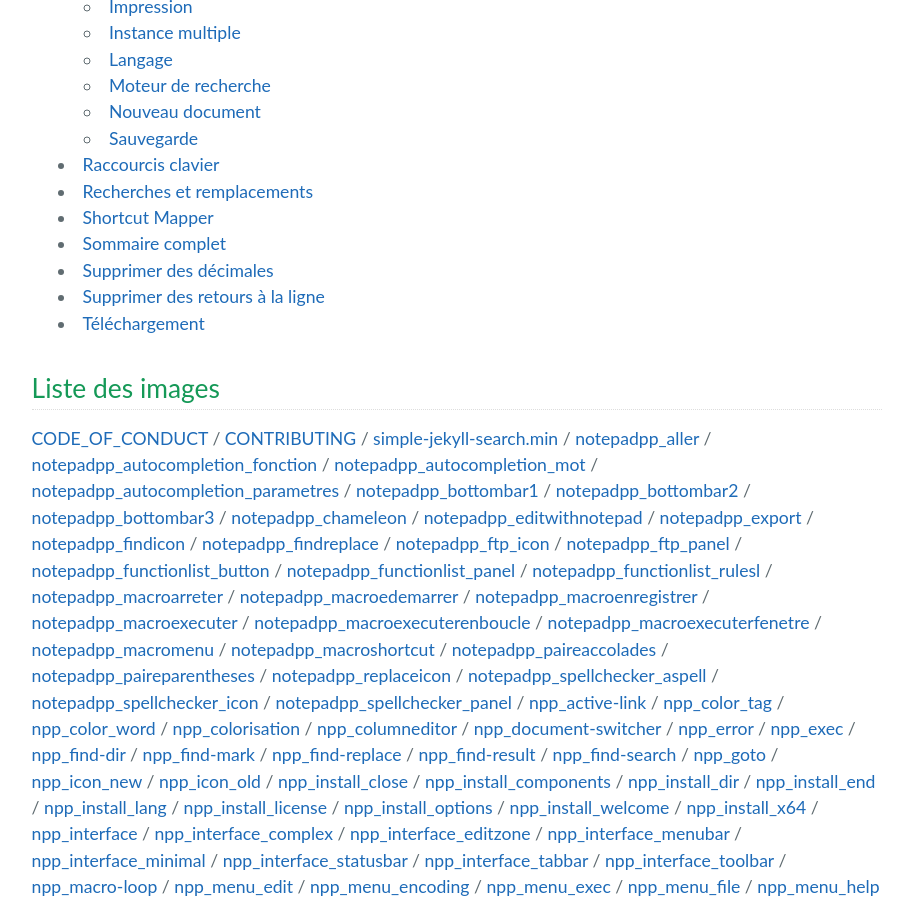
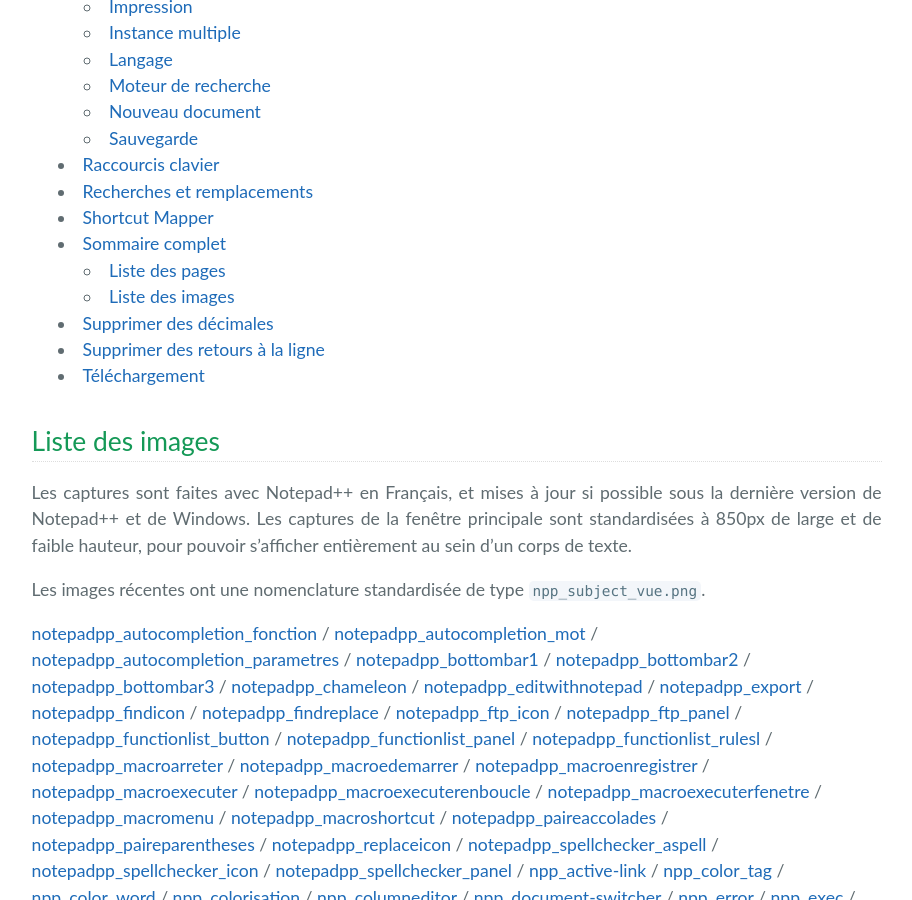
Before and after one commit to popnikos/nppmanuel, a Jekyll site: the page built from _pages/sommaire-complet.md, in a window 1280 px wide and 900 px high, scrolled down 1463 px. Shown: the whole window, without its empty margins (58-970 px from the left). Built offline with Jekyll 4.4.1, drawn with Linux system fonts in a browser that asks for light colours.

Commit message:
shortcodes system instead of dedicated layouts, images only in imageslist, imageslist paragraph

```diff
--- a/_config.yml
+++ b/_config.yml
@@ -21,6 +21,12 @@ sass:
     sass_dir: _theme/_sass
     style: compressed
 
+defaults:
+  - scope:
+      path: images
+    values:
+      image: true
+
 plugins:
   - jekyll-readme-index
   - jekyll-github-metadata
--- a/_pages/sommaire-complet.md
+++ b/_pages/sommaire-complet.md
@@ -1,7 +1,18 @@
 ---
-layout: sommaire-complet
+layout: default
 title: Sommaire complet
-subtitles:
-    pages: Liste des pages
-    images: Liste des images
+pageslist: true
+imageslist: true
 ---
+
+## Liste des pages
+
+<!-- pageslist -->
+
+## Liste des images
+
+Les captures sont faites avec Notepad++ en Français, et mises à jour si possible sous la dernière version de Notepad++ et de Windows. Les captures de la fenêtre principale sont standardisées à 850px de large et de faible hauteur, pour pouvoir s'afficher entièrement au sein d'un corps de texte.
+
+Les images récentes ont une nomenclature standardisée de type `npp_subject_vue.png`.
+
+<!-- imageslist -->
--- /dev/null
+++ b/_theme/_includes/shortcodify.html
@@ -0,0 +1,41 @@
+{% assign output = include.content %}
+
+{% if page.pluginlist %}
+    {% capture pluginlist %}
+    <table>
+        <tr class="center">
+            <th>{{ page.pluginlist.texts.plug }}</th>
+            <th>{{ page.pluginlist.texts.desc }}</th>
+            <th>{{ page.pluginlist.texts.date }}</th>
+        </tr>
+        {% assign pages = site.pages | sort: 'plugin_date' | reverse %}
+        {% for item in pages %}{% if item.plugin_desc %}
+        <tr>
+            <td><a href="{{ item.url }}">{{ item.title }}</a></td>
+            <td>{{ item.plugin_desc }}</td>
+            <td class="center">{{ item.plugin_date }}</td>
+        </tr>
+        {% endif %}{% endfor %}
+    </table>
+    {% endcapture %}
+    {% assign output = output | replace: '<!-- pluginlist -->', pluginlist %}
+{% endif %}
+
+{% if page.pageslist %}
+    {% capture pageslist %}
+        {% include navigation.html context='' showall=true %}
+    {% endcapture %}
+    {% assign output = output | replace: '<!-- pageslist -->', pageslist %}
+{% endif %}
+
+{% if page.imageslist %}
+    {% capture imageslist %}
+        {% assign images = site.static_files | where: 'image', true %}
+        {% for image in images %}
+        <a href="{{ image.path }}">{{ image.basename }}</a> /
+        {% endfor %}
+    {% endcapture %}
+    {% assign output = output | replace: '<!-- imageslist -->', imageslist %}
+{% endif %}
+
+{{ output }}
--- a/_theme/_layouts/default.html
+++ b/_theme/_layouts/default.html
@@ -41,7 +41,7 @@
           {% if page.image %}<img src="{{ page.image.src }}"{% if page.image.alt %} alt="{{ page.image.alt }}"{% endif %}{% if page.image.title %} title="{{ page.image.title }}"{% endif %} />{% endif %}
           {% if page.title %}<h1>{{ page.title }}</h1>{% endif %}
         </header>
-        {{ content }}
+        {% include shortcodify.html content=content %}
       </article>
 
       <aside class="content-sidebar">
```
Also changed, not shown: _pages/plugins.md (+1 -1 lines), _theme/_layouts/plugins.html (deleted, +0 -21 lines), _theme/_layouts/sommaire-complet.html (deleted, +0 -15 lines), images/notepadpp_aller.png (deleted).
